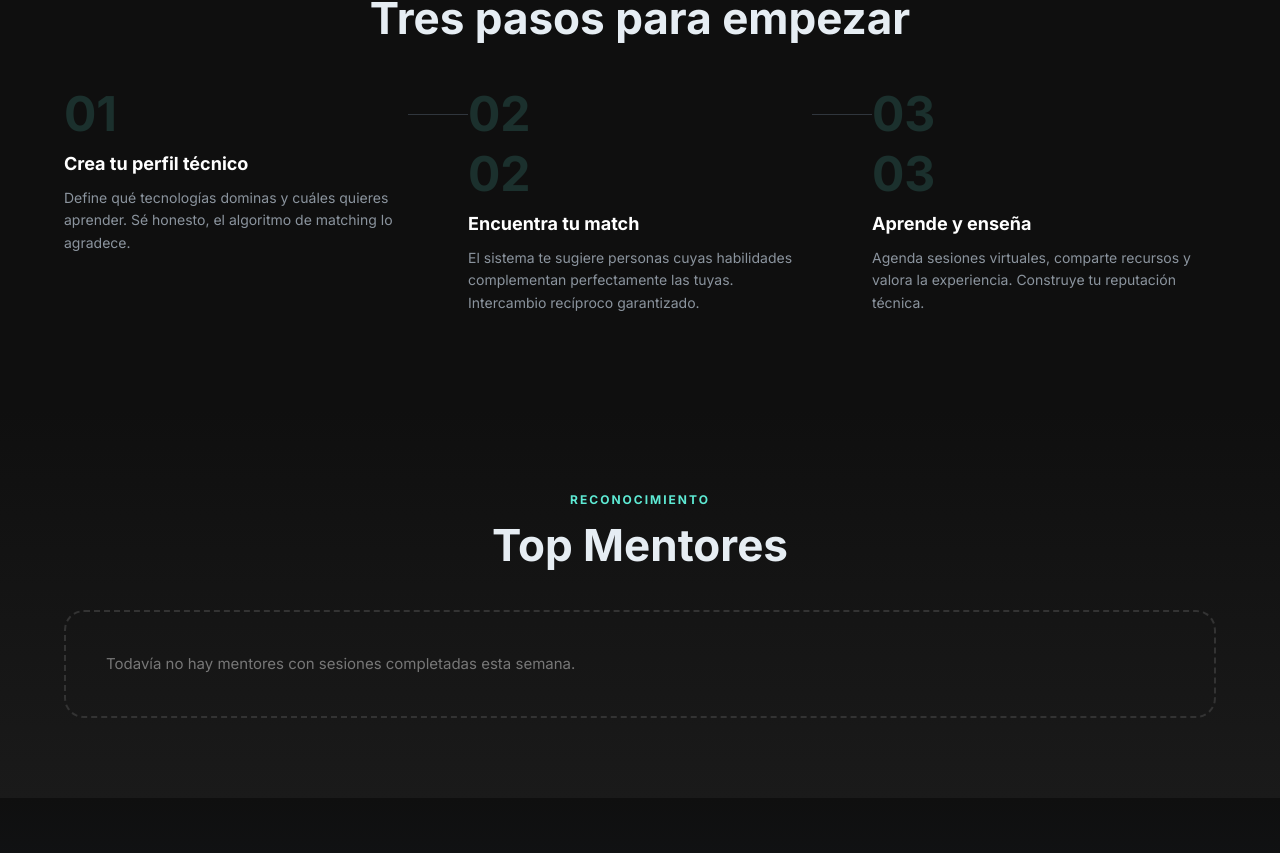
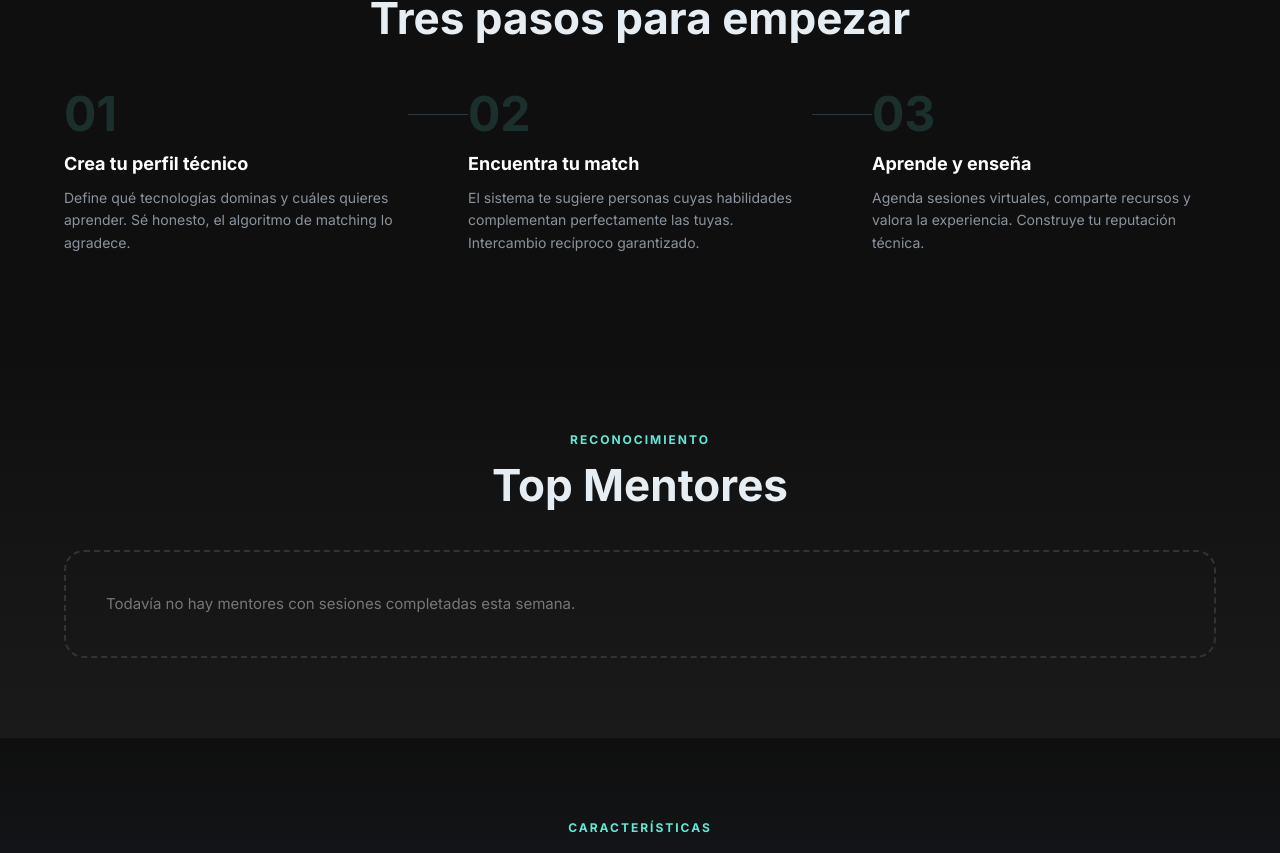
Before and after one commit to GuilleBT/TFG-Inicio, an Angular app in the folder skillswap-frontend/skillswap-frontend/: page / in a window 1280 px wide. Shown: the part 1082-1935 px from the top of the page. Built offline with nearby package versions, Linux system fonts and the light colour scheme; no server answers.

Commit message:
Ya va el boton de crear cuenta si estas en maching

```diff
--- a/skillswap-frontend/skillswap-frontend/src/app/features/home/home.component.html
+++ b/skillswap-frontend/skillswap-frontend/src/app/features/home/home.component.html
@@ -66,7 +66,6 @@
         <div class="step-connector"></div>
         <div class="step">
           <div class="step-number">02</div>
-          <div class="step-number">02</div>
           <div class="step-content">
             <h3>Encuentra tu match</h3>
             <p>El sistema te sugiere personas cuyas habilidades complementan perfectamente las tuyas. Intercambio recíproco garantizado.</p>
@@ -74,7 +73,6 @@
         </div>
         <div class="step-connector"></div>
         <div class="step">
-          <div class="step-number">03</div>
           <div class="step-number">03</div>
           <div class="step-content">
             <h3>Aprende y enseña</h3>
--- a/skillswap-frontend/skillswap-frontend/src/app/features/matching/matching.component.ts
+++ b/skillswap-frontend/skillswap-frontend/src/app/features/matching/matching.component.ts
@@ -1,7 +1,7 @@
 import { Component, OnInit } from '@angular/core';
 import { CommonModule } from '@angular/common';
 import { FormsModule } from '@angular/forms';
-import { Router } from '@angular/router';
+import { Router, RouterModule } from '@angular/router';
 import { MatIconModule } from '@angular/material/icon';
 import { MatchingService } from '../../core/services/matching.service';
 import { TecnologiaService } from '../../core/services/tecnologia.service';
@@ -19,7 +19,7 @@ interface TecnologiaGroup {
 @Component({
   selector: 'app-matching',
   standalone: true,
-  imports: [CommonModule, FormsModule, MatIconModule, UserCardComponent, LoginPromptComponent],
+  imports: [CommonModule, FormsModule, RouterModule, MatIconModule, UserCardComponent, LoginPromptComponent],
   templateUrl: './matching.component.html',
   styleUrl: './matching.component.scss'
 })
```
